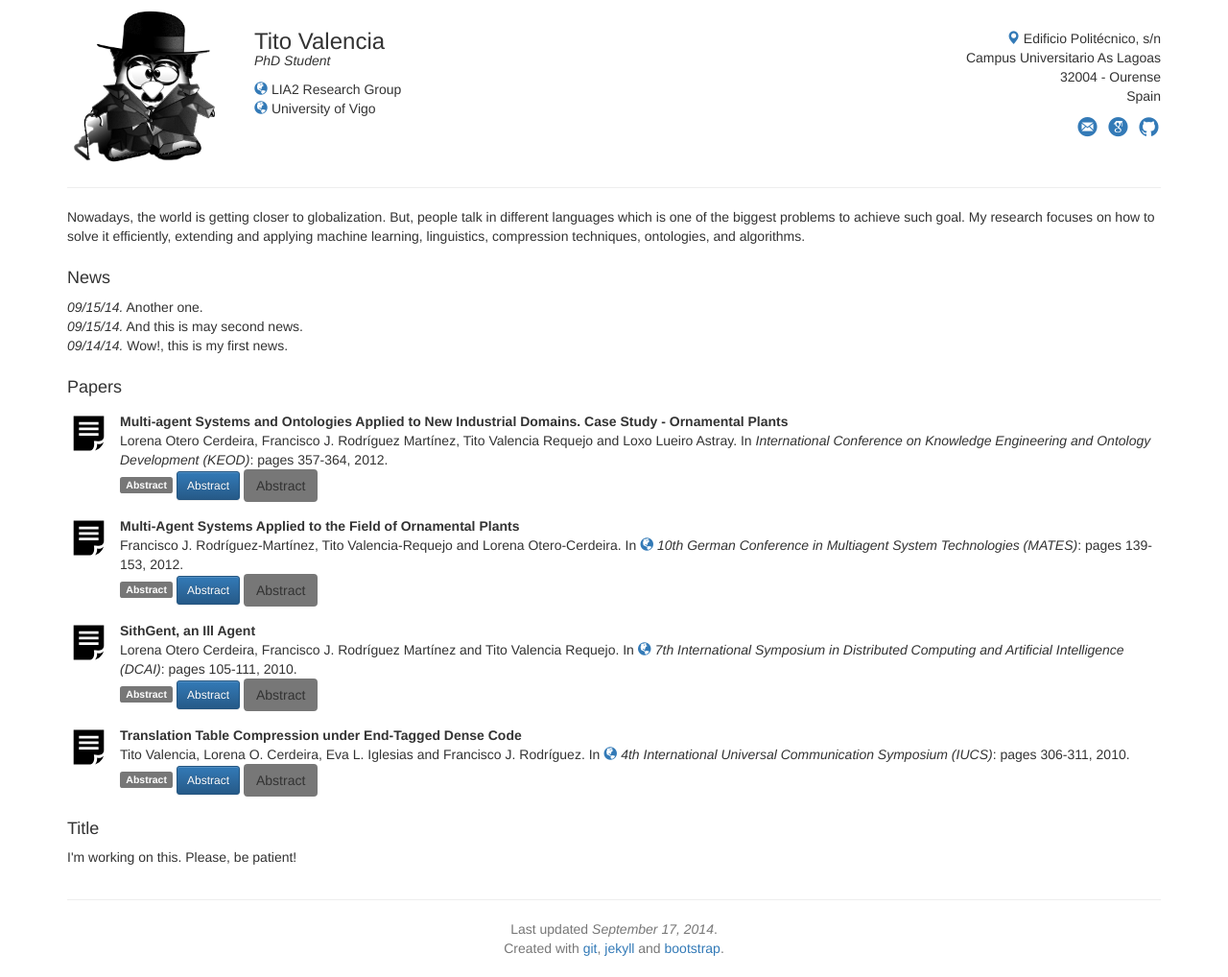
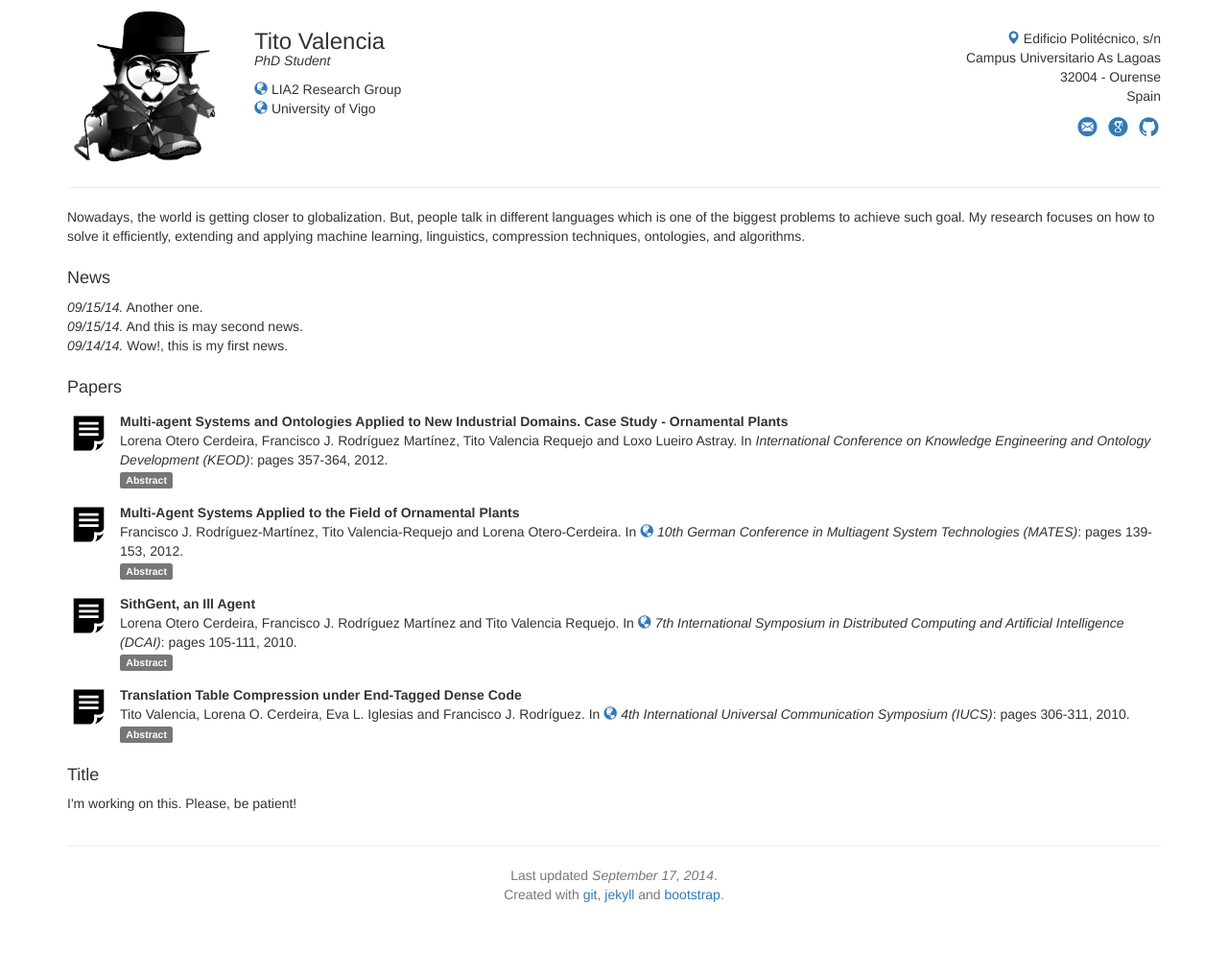
Before and after one commit to tvalreq/tvalreq.github.com, a Jekyll site: the page built from index.html, in a window 1280 px wide. Shown: the whole page at 96% size. Built offline with Jekyll 4.4.1, drawn with Linux system fonts in a browser that asks for light colours; nearby versions of some CDN libraries; after the commit the page ends 962 px from its top, so only the background shows below that.

Commit message:
minor bugs

```diff
--- a/_includes/paper.html
+++ b/_includes/paper.html
@@ -25,8 +25,6 @@
         <!--ABSTRACT-->
         {% if include.paper.abstract %}
             <a data-toggle="modal" href="#abstract_{{ include.paper.label }}" data-target="#abstract_{{ include.paper.label }}" class="label label-default">Abstract</a>
-            <button data-toggle="modal" data-target="#abstract_{{ include.paper.label }}" class="btn btn-primary btn-sm">Abstract</button>
-            <button data-toggle="modal" data-target="#abstract_{{ include.paper.label }}" class="btn label-default">Abstract</button>
             <!-- Modal for abstract -->
             <div class="modal fade active" id="abstract_{{ include.paper.label }}" tabindex="-1" role="dialog" aria-hidden="true">
                 <div class="modal-dialog">
```
